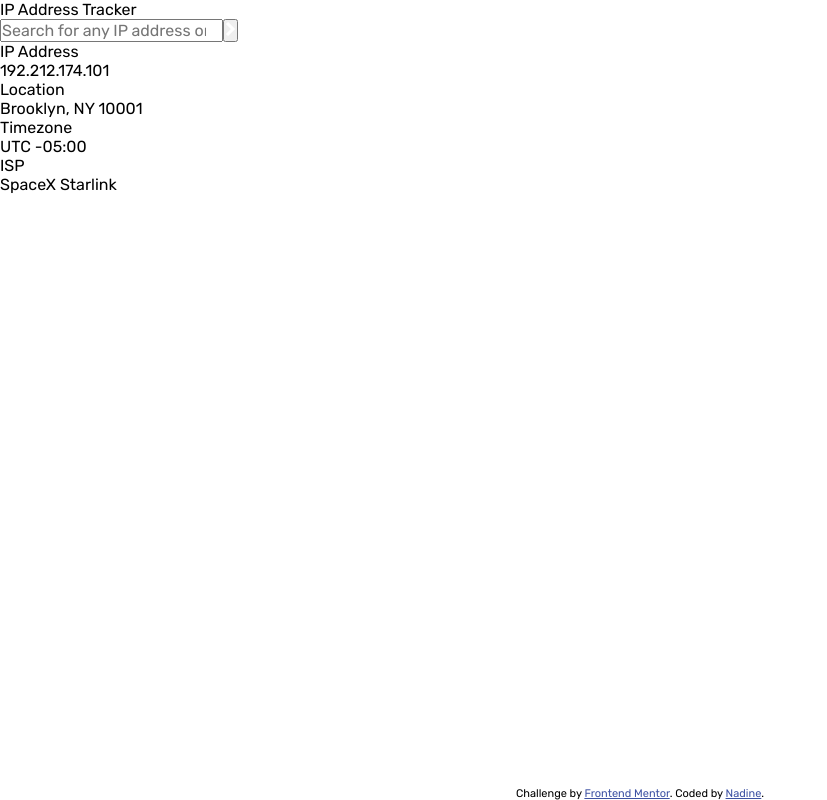
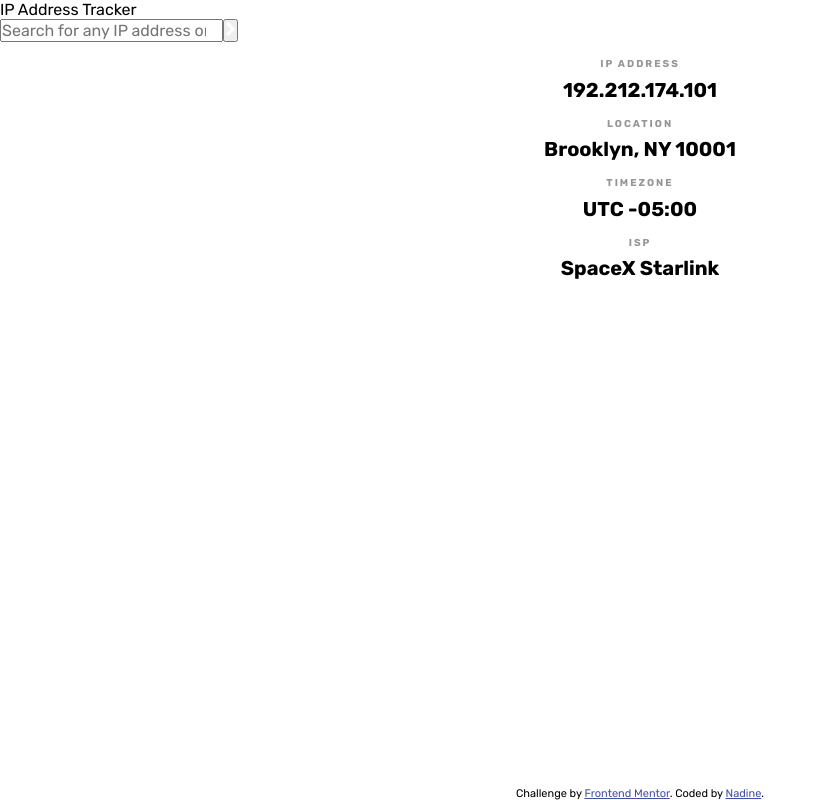
Before and after one commit to nadlgit/fmchallenge-ip-address-tracker, a Next.js app: page / in a window 1280 px wide. Shown: the whole page, without its empty margins (0-827 px from the left). Built offline with nearby package versions, Linux system fonts and the light colour scheme.

Commit message:
feat: LocationInfo component

```diff
--- a/src/components/location-info/location-info.jsx
+++ b/src/components/location-info/location-info.jsx
@@ -1,16 +1,24 @@
 import styles from './location-info.module.css';
 
-export const LocationInfo = () => {
+export const LocationInfo = ({ ip, location, timezone, isp }) => {
   return (
-    <div className={styles.location}>
-      <p>IP Address</p>
-      <p>192.212.174.101</p>
-      <p>Location</p>
-      <p>Brooklyn, NY 10001</p>
-      <p>Timezone</p>
-      <p>UTC -05:00</p>
-      <p>ISP</p>
-      <p>SpaceX Starlink</p>
+    <div className={styles.container}>
+      <div className={styles.section}>
+        <h3>IP Address</h3>
+        <p>{ip}</p>
+      </div>
+      <div className={styles.section}>
+        <h3>Location</h3>
+        <p>{location}</p>
+      </div>
+      <div className={styles.section}>
+        <h3>Timezone</h3>
+        <p>{timezone ? `UTC ${timezone}` : ''}</p>
+      </div>
+      <div className={styles.section}>
+        <h3>ISP</h3>
+        <p>{isp}</p>
+      </div>
     </div>
   );
 };
--- a/src/components/location-info/location-info.module.css
+++ b/src/components/location-info/location-info.module.css
@@ -0,0 +1,44 @@
+@value bp-large-screen from 'styles/breakpoints.module.css';
+
+.container {
+  display: grid;
+  gap: 1em;
+  padding: 1em;
+  background-color: white;
+  border-radius: 10px;
+}
+.section {
+  font-weight: var(--font-weight-bold);
+  text-align: center;
+}
+.section h3 {
+  margin-bottom: 0.75em;
+  font-size: 0.625rem;
+  letter-spacing: 0.2em;
+  color: var(--color-dark-gray);
+  text-transform: uppercase;
+}
+.section p {
+  font-size: 1.25rem;
+}
+
+@media bp-large-screen {
+  .container {
+    grid-template-columns: repeat(4, 1fr);
+    gap: 3em;
+    padding: 1.5em;
+  }
+  .section {
+    position: relative;
+    text-align: left;
+  }
+  .section + .section::before {
+    position: absolute;
+    left: -1.5em;
+    top: 50%;
+    transform: translateY(-50%);
+    content: '';
+    height: 80%;
+    border-left: 1px solid var(--color-dark-gray);
+  }
+}
--- a/src/components/main-app/main-app.jsx
+++ b/src/components/main-app/main-app.jsx
@@ -10,7 +10,12 @@ export const MainApp = () => {
       <main>
         <h1>IP Address Tracker</h1>
         <Search />
-        <LocationInfo />
+        <LocationInfo
+          ip={'192.212.174.101'}
+          location={'Brooklyn, NY 10001'}
+          timezone={'-05:00'}
+          isp={'SpaceX Starlink'}
+        />
         <Map />
       </main>
       <footer>
--- /dev/null
+++ b/src/styles/breakpoints.module.css
@@ -0,0 +1 @@
+@values bp-large-screen screen and (min-width: 768px);
```
